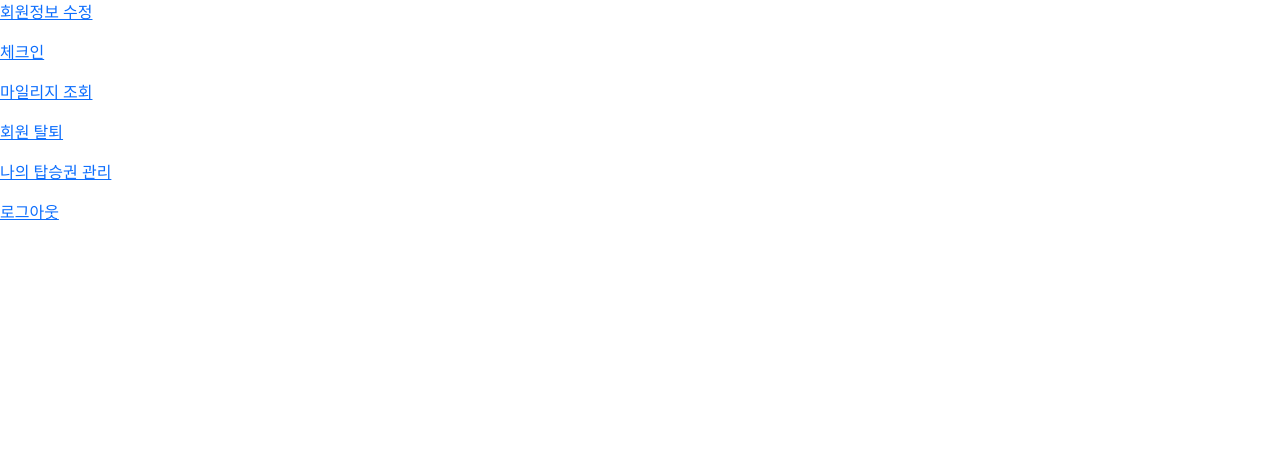
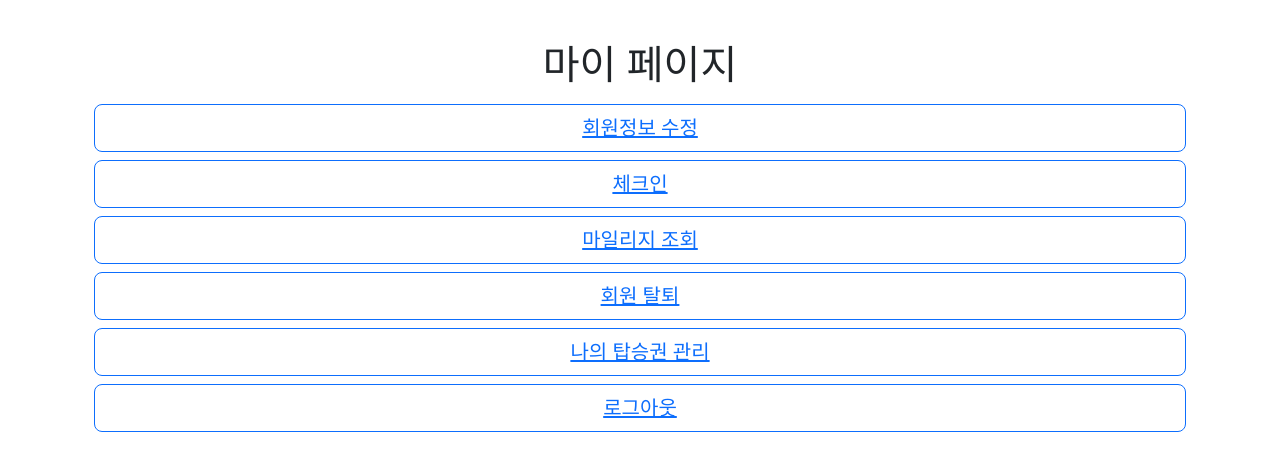
Before and after one commit to yunazz2/DreamAir_React, a React (Create React App) app in the folder dreamair-app/: page /user in a window 1280 px wide. Shown: the top 470 px of the page. Built offline with nearby package versions, Linux system fonts and the light colour scheme.

Commit message:
⛄ 1204_19시

```diff
--- a/dreamair-app/src/App.js
+++ b/dreamair-app/src/App.js
@@ -31,10 +31,10 @@ function App() {
       <Routes>
         <Route path="/user" element={<MyPageContainer/>}/>
         <Route path="/user/update/:id" element={<UserUpdateContainer/>}/>
-        <Route path="/user/checkin" element={<CheckInContainer/>}/>
-        <Route path="/user/mileage" element={<MileageContainer/>}/>
-        <Route path="/user/deleteaccount" element={<DeleteAccountContainer/>}/>
-        <Route path="/user/mybooking" element={<MyBookingContainer/>}/>
+        <Route path="/user/checkin/:id" element={<CheckInContainer/>}/>
+        <Route path="/user/mileage/:id" element={<MileageContainer/>}/>
+        <Route path="/user/deleteaccount/:id" element={<DeleteAccountContainer/>}/>
+        <Route path="/user/mybooking/:id" element={<MyBookingContainer/>}/>
         <Route path="/user/logout" element={<LogoutContainer/>}/>
       </Routes>
     </BrowserRouter>
--- a/dreamair-app/src/apis/user.js
+++ b/dreamair-app/src/apis/user.js
@@ -1,9 +1,9 @@
 import axios from "axios";
 
 // 회원 정보 조회 - id
-export const selectById = (id) => axios.get(`/user/${id}`)
+export const selectById = (userId) => axios.get(`/user/${userId}`)
 
 // 회원 정보 수정
 export const update
-             = (id, password, name, phone, email, address) =>
-             axios.put("/user", {id, password, name, phone, email, address})
+             = (userId, userPw, name, phone, email, address) =>
+             axios.put("/user", {userId, userPw, name, phone, email, address})
--- a/dreamair-app/src/components/user/Mileage.jsx
+++ b/dreamair-app/src/components/user/Mileage.jsx
@@ -2,7 +2,14 @@ import React from 'react'
 
 const Mileage = () => {
   return (
-    <div>Mileage</div>
+
+    <div className="container p-4">
+      <h1 className="text-center my-3">마일리지 조회</h1>
+
+      <br />
+
+      <h3 className="text-center">보유 마일리지 : </h3>
+    </div>
   )
 }
 
--- a/dreamair-app/src/components/user/UserUpdateForm.jsx
+++ b/dreamair-app/src/components/user/UserUpdateForm.jsx
@@ -1,19 +1,39 @@
 import React, { useEffect, useState } from 'react'
 
-const UserUpdateForm = ({id, user}) => {
+const UserUpdateForm = ({id, user, onUpdate}) => {
 
   // ⭐ state 설정
-  const [password, setPassword] = useState('')
-  const [passwordcheck, setPasswordCheck] = useState('')
+  const userId = id
+  const [userPw, setUserPw] = useState('')
+  const [userPwCheck, setUserPwCheck] = useState('')
   const [name, setName] = useState('')
   const [phone, setPhone] = useState('')
   const [email, setEmail] = useState('')
   const [address, setAddress] = useState('')
 
+  // submit하면서 변경할 값
+  const handelChangePassword = (e) => {
+    setUserPw(e.target.value)
+  }
   const handleChangeName = (e) => {
     setName(e.target.value)
   }
+  const handleChangePhone = (e) => {
+    setPhone(e.target.value)
+  }
+  const handelChangeEmail = (e) => {
+    setEmail(e.target.value)
+  }
+  const handleChangeAddress = (e) => {
+    setAddress(e.target.value)
+  }
 
+  const onSubmit = () => {
+    onUpdate(userId, userPw, name, phone, email, address)
+    console.log(userId);
+  }
+
+  // 기존 정보 세팅하기
   useEffect(() => {
     if(user) {
       setName(user.name);
@@ -30,18 +50,18 @@ const UserUpdateForm = ({id, user}) => {
       <hr />
 
       <div className="col-12">
-        <label htmlFor="id" className="form-label">아이디</label>
-        <input type="text" value={id} className="form-control" />
+        <label htmlFor="userId" className="form-label">아이디</label>
+        <input type="text" value={userId} className="form-control" readOnly/>
       </div>
 
       <div className="col-12">
-        <label htmlFor="password" className="form-label">비밀번호</label>
-        <input type="password" className="form-control" />
+        <label htmlFor="userPw" className="form-label">비밀번호</label>
+        <input type="password" onChange={handelChangePassword} className="form-control" />
       </div>
 
       <div className="col-12">
-        <label htmlFor="passwordcheck" className="form-label">비밀번호 확인</label>
-        <input type="passwordcheck" className="form-control" />
+        <label htmlFor="userPwCheck" className="form-label">비밀번호 확인</label>
+        <input type="password" className="form-control" />
       </div>
 
       <div className="col-12">
@@ -51,23 +71,23 @@ const UserUpdateForm = ({id, user}) => {
 
       <div className="col-12">
         <label htmlFor="phone" className="form-label">핸드폰 번호</label>
-        <input type="text" value={phone} className="form-control" />
+        <input type="text" value={phone} onChange={handleChangePhone} className="form-control" />
       </div>
 
       <div className="col-12">
         <label htmlFor="email" className="form-label">이메일</label>
-        <input type="email" value={email} className="form-control" />
+        <input type="email" value={email} onChange={handelChangeEmail} className="form-control" />
       </div>
 
       <div className="col-12">
         <label htmlFor="address" className="form-label">주소</label>
-        <input type="text" value={address} className="form-control" />
+        <input type="text" value={address} onChange={handleChangeAddress} className="form-control" />
       </div>
 
       <br />
 
       <div className="btn-box d-grid gap-2">
-          <button type="submit" className="btn btn-outline-primary btn-lg">회원정보 수정</button>
+          <button type="submit" onClick={onSubmit} className="btn btn-outline-primary btn-lg">회원정보 수정</button>
       </div>
     </div>
   )
--- a/dreamair-app/src/containers/user/MileageContainer.jsx
+++ b/dreamair-app/src/containers/user/MileageContainer.jsx
@@ -1,8 +1,17 @@
 import React from 'react'
+import { useParams } from 'react-router-dom'
+import Mileage from '../../components/user/Mileage'
 
+// ⛄ 회원 마일리지 조회
 const MileageContainer = () => {
+
+  const {id} = useParams()
+
+
   return (
-    <div>MileageContainer</div>
+    <>
+      <Mileage/>
+    </>
   )
 }
 
--- a/dreamair-app/src/containers/user/MyPageContainer.jsx
+++ b/dreamair-app/src/containers/user/MyPageContainer.jsx
@@ -1,18 +1,22 @@
 import React, { useState } from 'react';
+import { Link } from 'react-router-dom';
 
 const MyPageContainer = () => {
+    const userId = 'user'
+    // const userId = getUserId(); // 세션에서 userId를 가져오는 함수 (예: 세션 스토리지, 상태 등)
 
     return (
-        <>
-            <div className="mypage_menu">
-                <p><a href="/user/update">회원정보 수정</a></p>
-                <p><a href="/user/checkin">체크인</a></p>
-                <p><a href="/user/mileage">마일리지 조회</a></p>
-                <p><a href="/user/deleteaccount">회원 탈퇴</a></p>
-                <p><a href="/user/mybooking">나의 탑승권 관리</a></p>
-                <p><a href="/user/logout">로그아웃</a></p>
+        <div className='container p-4'>
+            <h1 className="text-center my-3">마이 페이지</h1>
+            <div className="btn-box d-grid gap-2">
+                <a className="btn btn-outline-primary btn-lg"><Link to={`/user/update/${userId}`}>회원정보 수정</Link></a>
+                <a className="btn btn-outline-primary btn-lg"><Link to="/user/checkin">체크인</Link></a>
+                <a className="btn btn-outline-primary btn-lg"><Link to={`/user/mileage/${userId}`}>마일리지 조회</Link></a>
+                <a className="btn btn-outline-primary btn-lg"><Link to="/user/deleteaccount">회원 탈퇴</Link></a>
+                <a className="btn btn-outline-primary btn-lg"><Link to="/user/mybooking">나의 탑승권 관리</Link></a>
+                <a className="btn btn-outline-primary btn-lg"><Link to="/user/logout">로그아웃</Link></a>
             </div>
-        </>
+        </div>
     );
 };
 
--- a/dreamair-app/src/containers/user/UserUpdateContainer.jsx
+++ b/dreamair-app/src/containers/user/UserUpdateContainer.jsx
@@ -7,16 +7,13 @@ import UserUpdateForm from '../../components/user/UserUpdateForm'
 // ⛄ 회원 정보 수정
 const UserUpdateContainer = () => {
 
-  // const {id} = useParams()
+  const {id} = useParams()
 
   // ⭐ state 설정
   const [user, setUser] = useState({})
 
-  const id = 'user'; // 테스트를 위해 아이디를 'user'로 하드코딩
-
   // 로그인 된 유저 정보 조회
   const getUser = async () => {
-    console.log(id);
     const response = await users.selectById(id);
     const data = await response.data;
     console.log(data);
@@ -27,25 +24,25 @@ const UserUpdateContainer = () => {
     getUser();
   }, [])
 
-  // const navigate = useNavigate()
+  const navigate = useNavigate()
 
-  // const onUpdate = async (id, password, name, phone, email, address) => {
-  //   try {
-  //     const response = await users.update(id, password, name, phone, email, address);
-  //     console.log(response.data);
-  //     alert('회원 정보 수정 완료');
+  const onUpdate = async (id, password, name, phone, email, address) => {
+    try {
+      const response = await users.update(id, password, name, phone, email, address);
+      console.log(response.data);
+      alert('회원 정보 수정 완료');
 
-  //     navigate(`/user/${id}`);
+      navigate('/user');
 
-  //   } catch (e) {
-  //     console.log(e);
-  //     alert('회원 정보 수정 실패');
-  //   }
-  // };
+    } catch (e) {
+      console.log(e);
+      alert('회원 정보 수정 실패');
+    }
+  };
 
   return (
     <>
-      <UserUpdateForm id={id} user={user} />
+      <UserUpdateForm id={id} user={user} onUpdate={onUpdate} />
     </>
   )
 }
```
